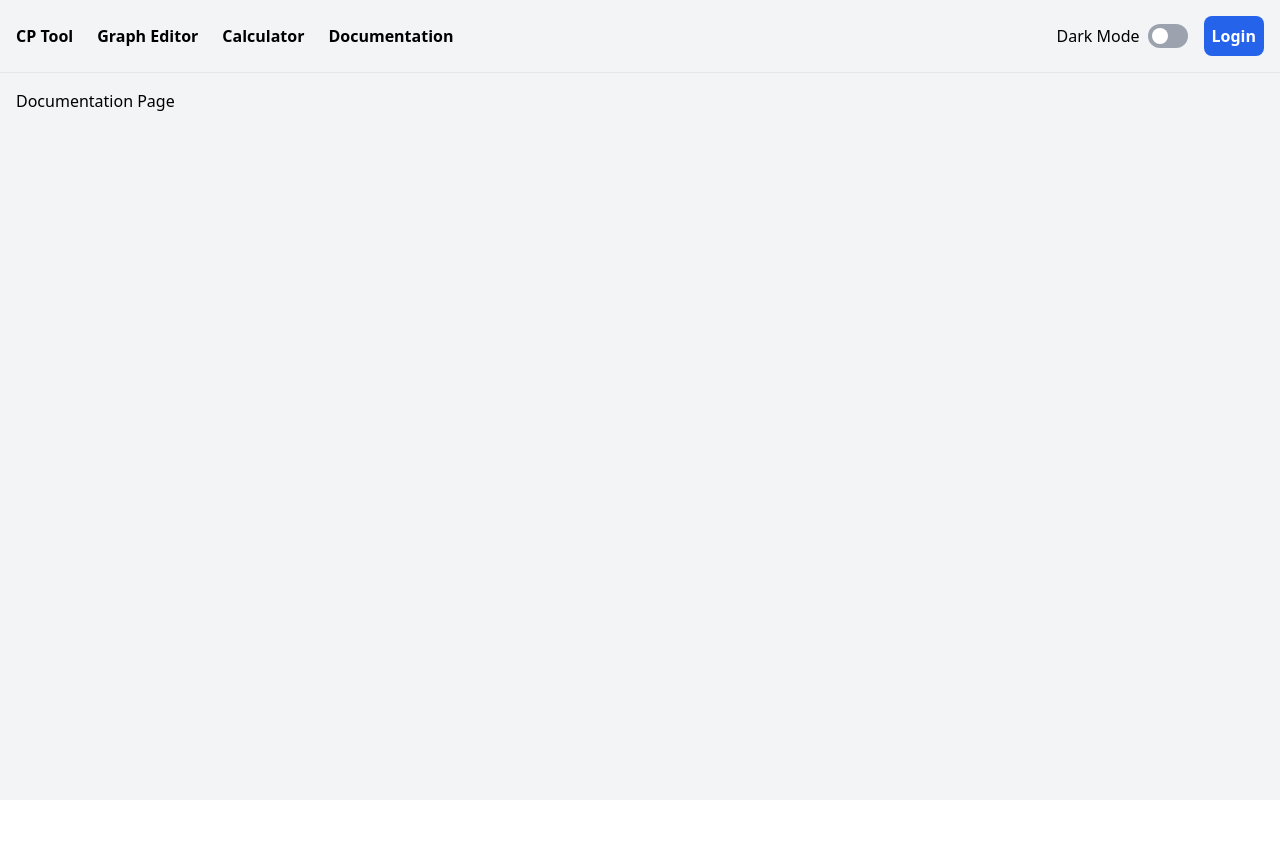
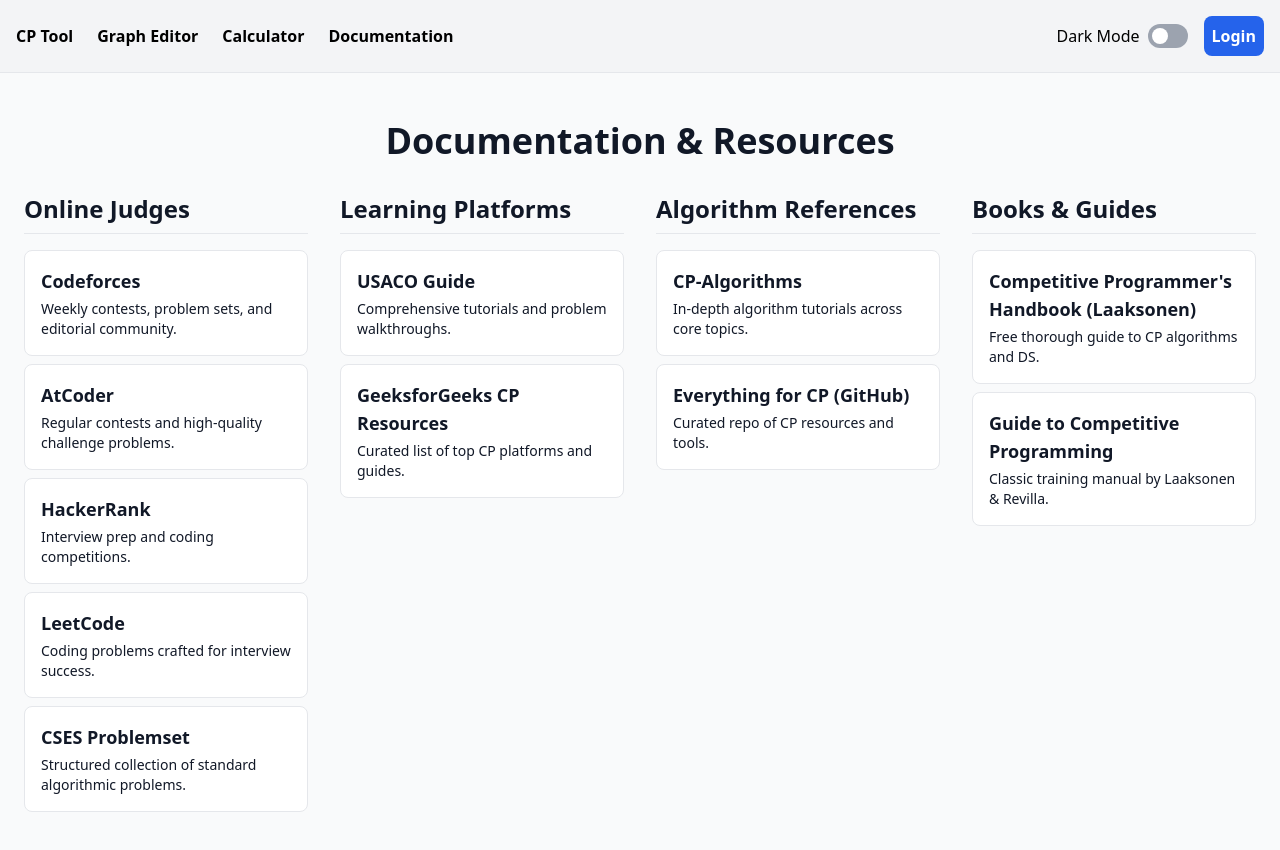
Before and after one commit to devdrx/cp-helper, a React (Vite) app in the folder frontend/: page /documentation in a window 1280 px wide. Shown: the top 850 px of the page. Before the commit the page ends 800 px from the top, so only its background shows below. Built offline with nearby package versions, Linux system fonts and the light colour scheme.

Commit message:
Resources page

```diff
--- a/frontend/src/pages/Documentation.jsx
+++ b/frontend/src/pages/Documentation.jsx
@@ -1,3 +1,89 @@
+// src/pages/Documentation.jsx
+import React, { useContext } from 'react';
+import { DarkModeContext } from '../App';
+
+const resources = [
+  {
+    category: 'Online Judges',
+    items: [
+      { title: 'Codeforces', url: 'https://codeforces.com', description: 'Weekly contests, problem sets, and editorial community.' },
+      { title: 'AtCoder', url: 'https://atcoder.jp', description: 'Regular contests and high-quality challenge problems.' },
+      { title: 'HackerRank', url: 'https://www.hackerrank.com', description: 'Interview prep and coding competitions.' },
+      { title: 'LeetCode', url: 'https://leetcode.com', description: 'Coding problems crafted for interview success.' },
+      { title: 'CSES Problemset', url: 'https://cses.fi/problemset/', description: 'Structured collection of standard algorithmic problems.' },
+    ],
+  },
+  {
+    category: 'Learning Platforms',
+    items: [
+      { title: 'USACO Guide', url: 'https://usaco.guide', description: 'Comprehensive tutorials and problem walkthroughs.' },
+      { title: 'GeeksforGeeks CP Resources', url: 'https://www.geeksforgeeks.org/what-are-the-best-resources-for-competitive-programming/', description: 'Curated list of top CP platforms and guides.' },
+    ],
+  },
+  {
+    category: 'Algorithm References',
+    items: [
+      { title: 'CP‑Algorithms', url: 'https://cp-algorithms.com', description: 'In-depth algorithm tutorials across core topics.' },
+      { title: 'Everything for CP (GitHub)', url: 'https://github.com/utkarsh512/Everything-for-CP', description: 'Curated repo of CP resources and tools.' },
+    ],
+  },
+  {
+    category: 'Books & Guides',
+    items: [
+      { title: "Competitive Programmer's Handbook (Laaksonen)", url: 'https://cses.fi/book.html', description: 'Free thorough guide to CP algorithms and DS.' },
+      { title: 'Guide to Competitive Programming', url: 'https://www.springer.com/gp/book/9783030546871', description: 'Classic training manual by Laaksonen & Revilla.' },
+    ],
+  },
+];
+
 export default function Documentation() {
-    return <div className="p-4">Documentation Page</div>;
-  }
+  const { darkMode } = useContext(DarkModeContext);
+
+  // Page background
+  const pageBg = darkMode ? 'bg-gray-900 text-white' : 'bg-gray-50 text-gray-900';
+
+  // Card background & border based on mode
+  const cardBg = darkMode ? 'bg-gray-800' : 'bg-white';
+  const cardBorder = darkMode ? 'border-gray-700' : 'border-gray-200';
+
+  return (
+    <div className={`${pageBg} min-h-screen py-12 transition-colors`}>
+      <div className="container mx-auto px-6">
+        <h1 className="text-4xl font-extrabold mb-8 text-center">
+          Documentation & Resources
+        </h1>
+        <div className="grid grid-cols-1 md:grid-cols-2 lg:grid-cols-4 gap-8">
+          {resources.map(section => (
+            <div key={section.category} className="space-y-4">
+              <h2 className="text-2xl font-bold border-b pb-2">
+                {section.category}
+              </h2>
+              <ul className="space-y-2">
+                {section.items.map(item => (
+                  <li key={item.title}>
+                    <a
+                      href={item.url}
+                      target="_blank"
+                      rel="noopener noreferrer"
+                      className={`
+                        block p-4 rounded-lg hover:shadow-lg transition
+                        ${cardBg} border ${cardBorder}
+                      `}
+                    >
+                      <h3 className="text-lg font-semibold mb-1">
+                        {item.title}
+                      </h3>
+                      <p className="text-sm">
+                        {item.description}
+                      </p>
+                    </a>
+                  </li>
+                ))}
+              </ul>
+            </div>
+          ))}
+        </div>
+      </div>
+    </div>
+  );
+}
```
